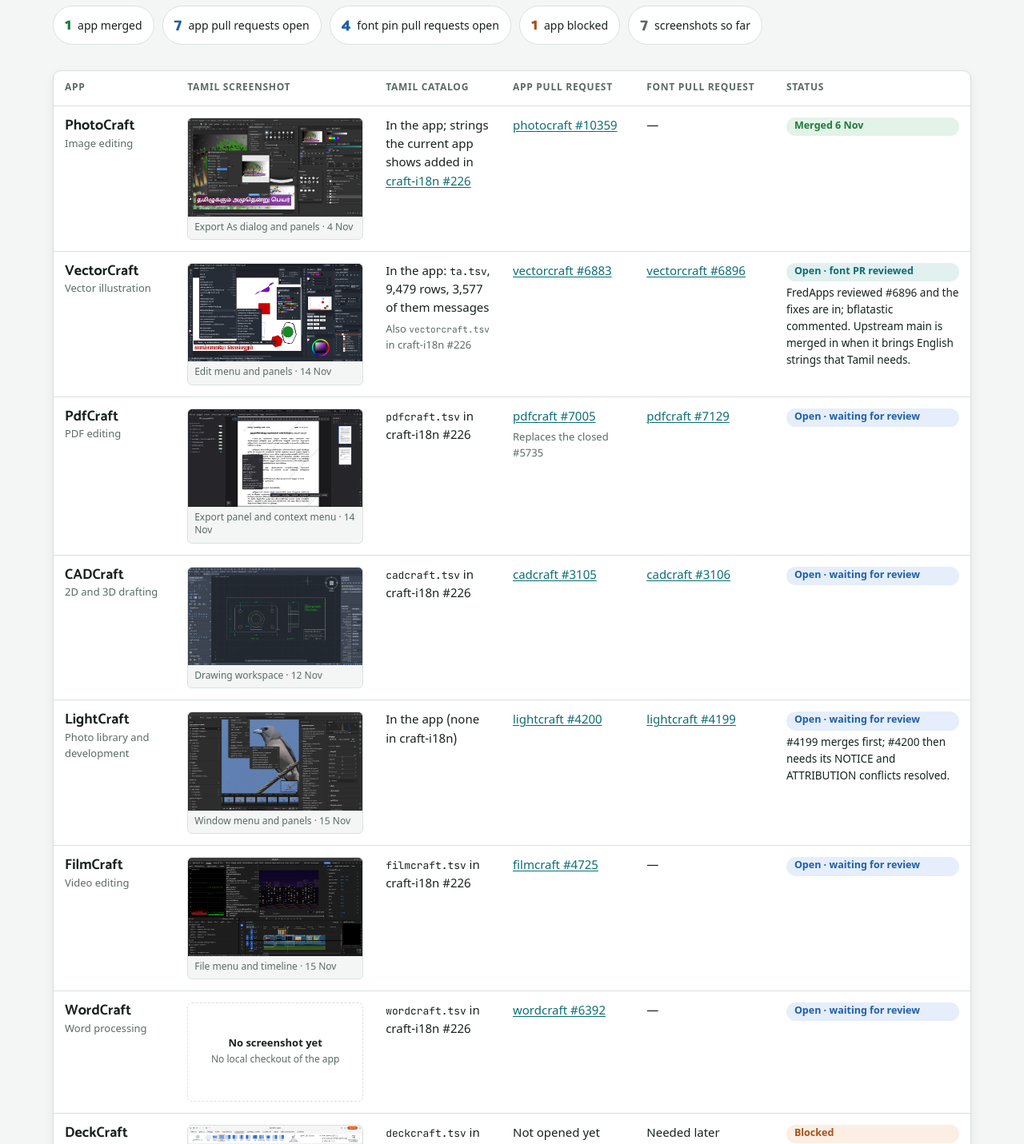
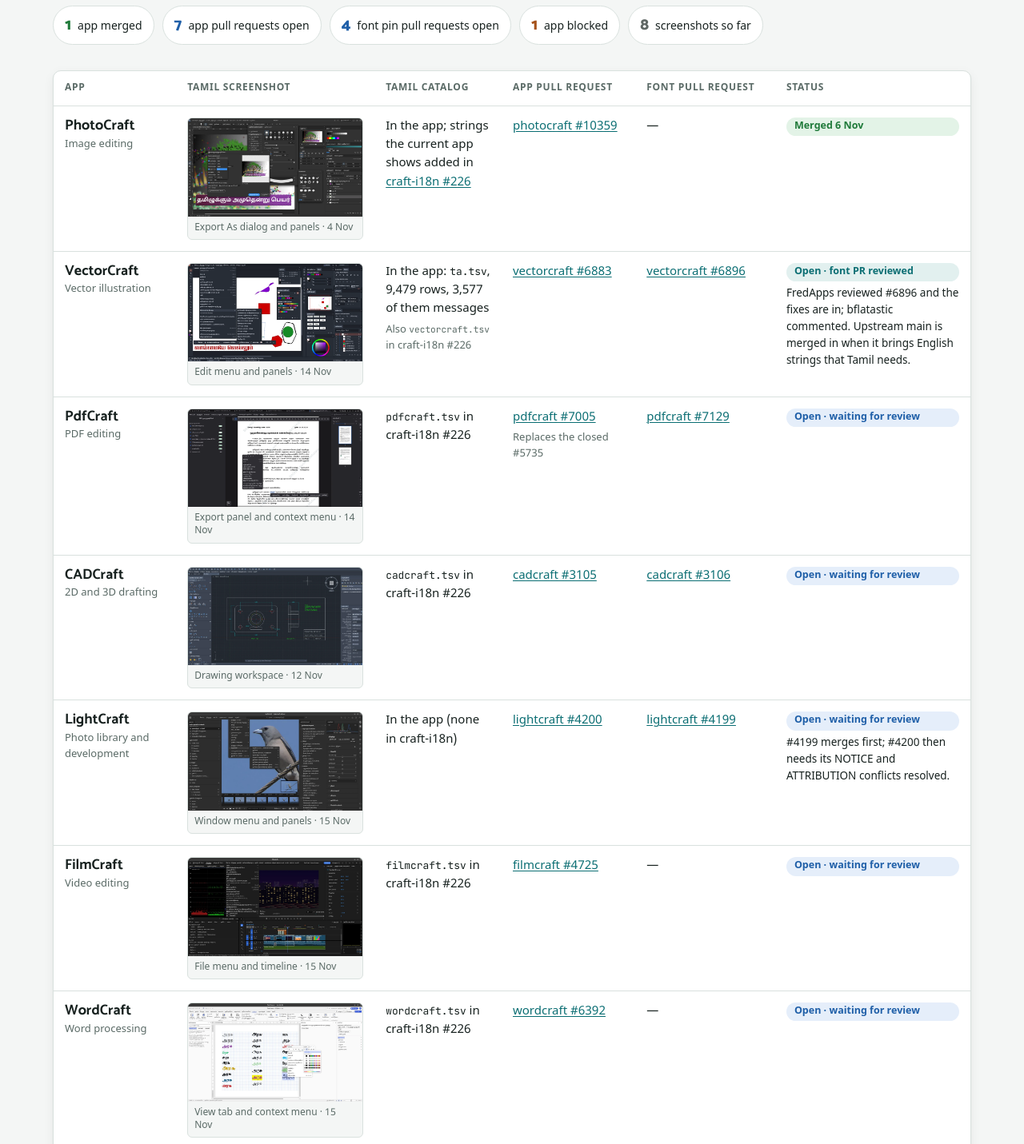
Before and after one commit to newsbaba24x7/artcraft-tamil, a plain HTML site: page index.html in a window 1280 px wide. Shown: the part 206-1637 px from the top of the page at 80% size. Drawn offline with Linux system fonts and the light colour scheme; a web font is replaced by a local one.

Commit message:
WordCraft: add the Tamil screenshot; native review done

```diff
--- a/index.html
+++ b/index.html
@@ -209,7 +209,7 @@ dialog img { display: block; width: 100%; height: auto; max-height: 82vh; object
       <span class="chip open"><b>7</b> app pull requests open</span>
       <span class="chip open"><b>4</b> font pin pull requests open</span>
       <span class="chip blocked"><b>1</b> app blocked</span>
-      <span class="chip quiet"><b>7</b> screenshots so far</span>
+      <span class="chip quiet"><b>8</b> screenshots so far</span>
     </div>
   </header>
 
@@ -312,7 +312,12 @@ dialog img { display: block; width: 100%; height: auto; max-height: 82vh; object
 
         <tr>
           <td><div class="app"><strong>WordCraft</strong><span>Word processing</span></div></td>
-          <td data-label="Tamil screenshot"><div class="noshot"><b>No screenshot yet</b>No local checkout of the app</div></td>
+          <td data-label="Tamil screenshot">
+            <button class="shot" type="button" data-full="shots/wordcraft-ta.webp" data-cap="WordCraft in Tamil: the View tab, the Navigation, Spelling and Styles panes, and the context menu with the colour picker over a page of Tamil type samples (15 Nov 2026)">
+              <img src="shots/wordcraft-ta.webp" alt="WordCraft with the Tamil View tab, side panes and context menu over a page of Tamil type samples" loading="lazy">
+              <span class="cap">View tab and context menu · 15 Nov</span>
+            </button>
+          </td>
           <td data-label="Tamil catalog"><span class="mono">wordcraft.tsv</span> in craft-i18n #226</td>
           <td data-label="App pull request"><a href="https://github.com/storytold/wordcraft/pull/6392">wordcraft #6392</a></td>
           <td data-label="Font pull request">—</td>
@@ -382,7 +387,7 @@ dialog img { display: block; width: 100%; height: auto; max-height: 82vh; object
     <div class="note">
       <h2>Not started</h2>
       <p>TextureCraft has craft-i18n catalogs in other languages but none in Tamil. AniCraft, DesignCraft, EffectCraft, FigCraft, MaterialCraft and SoundCraft have no craft-i18n catalogs; their own repositories weren't checked.</p>
-      <p style="margin-top:8px">Every Tamil catalog is AI-assisted. A native speaker has reviewed PhotoCraft, VectorCraft, DeckCraft, CADCraft, PdfCraft and LightCraft, and is reviewing FilmCraft now; the other apps are next.</p>
+      <p style="margin-top:8px">Every Tamil catalog is AI-assisted. A native speaker has reviewed PhotoCraft, VectorCraft, DeckCraft, CADCraft, PdfCraft, LightCraft and WordCraft, and is reviewing FilmCraft now; the other apps are next.</p>
     </div>
   </section>
 
```
Also changed, not shown: shots/wordcraft-ta.webp (added).
